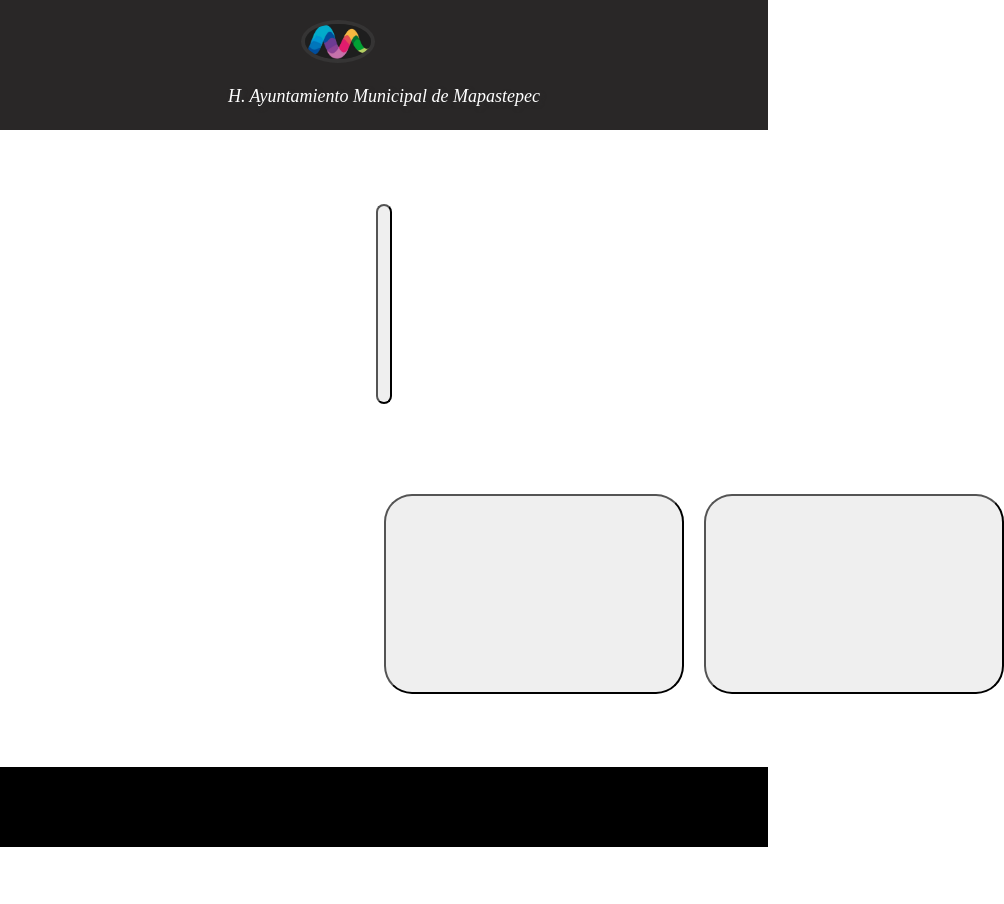
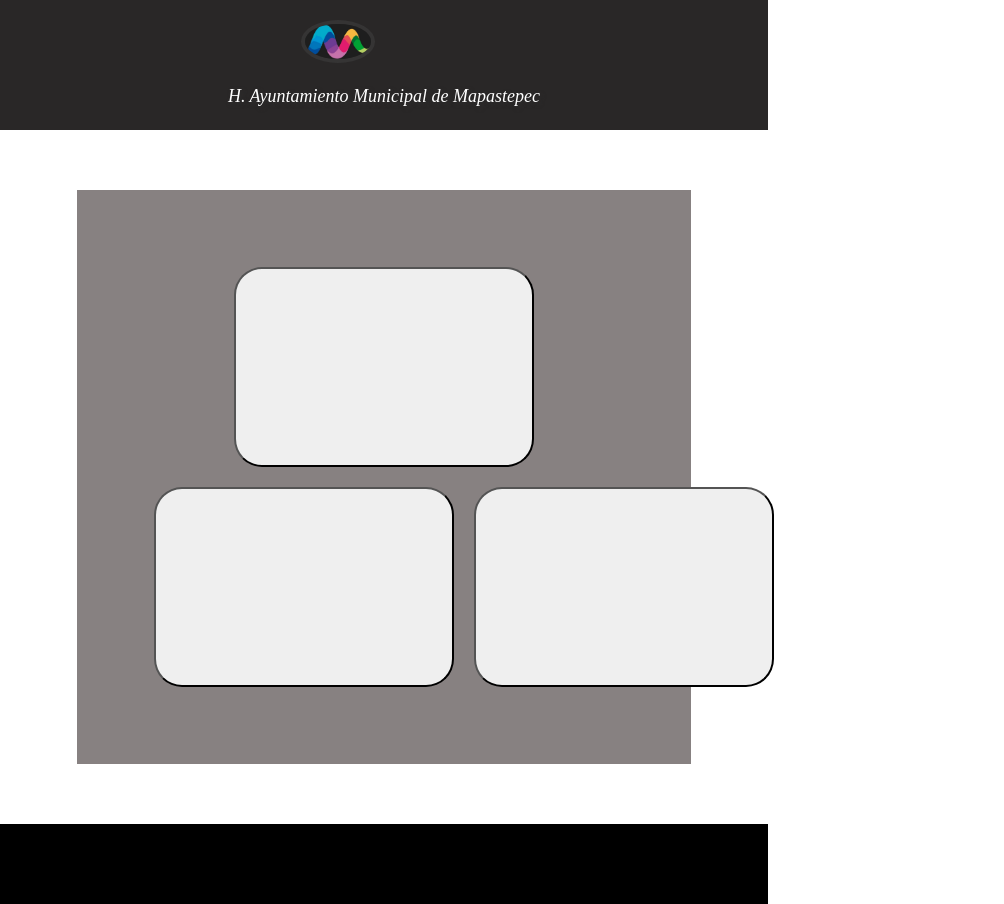
Before and after one commit to HexagonalSole1/ProyectoIntegrador, a React (Create React App) app: page /MenuPrincipal in a window 768 px wide. Shown: the whole page, 1004 px wide, since content can reach past the window. Before the commit the page ends 847 px from the top, so only its background shows below. Built offline with nearby package versions, Linux system fonts and the light colour scheme.

Commit message:
Funcionalidades Pagina Principal

```diff
--- a/src/css/Boton.module.css
+++ b/src/css/Boton.module.css
@@ -14,7 +14,7 @@
     .Boton {
 
         height: 257px;
-        width: 463px;
+        width:350px;
         left: 488px;
         top: 237px;
         border-radius: 28px;
--- a/src/css/MenuPrincipal.module.css
+++ b/src/css/MenuPrincipal.module.css
@@ -5,7 +5,8 @@
     align-items: center;
     background-color:#878181 ;
     width: 80%;
-    height: 70%;
+    height: auto;
+    padding: 2%;
     margin: 5% auto;
     gap: 20px;
 
@@ -39,6 +40,10 @@
   }
   @media screen and (min-width: 1024px) {
 
+
+
+
+
 }
 
 @media screen and (min-width: 767px) and (max-width: 1023px) {
@@ -49,10 +54,11 @@
     justify-content: center;
     align-items: center;
     background-color:#878181 ;
-    width: 0%;
-    height: 70%;
-    margin: 5% auto;
+    width: 80%;
+    height: auto;
+    margin: 7.8% auto;
     gap: 20px;
+    padding: 10%;
 
 
 
@@ -68,11 +74,12 @@
     justify-content: center;
     align-items: center;
     background-color:#878181 ;
-    width: 80%;
+    width: auto;
     height: auto;
     margin: 5% auto;
     padding: 1rem;
     gap: 20px;
+
 
 
   }
```
